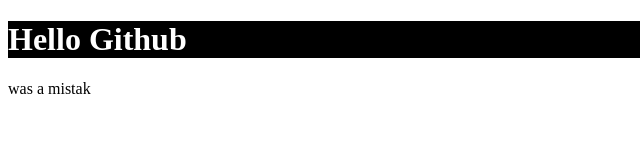
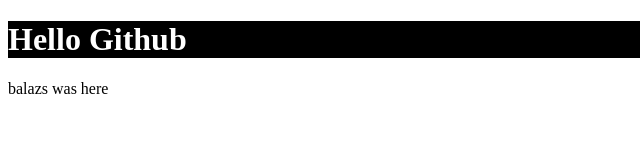
Before and after one commit to FBW-23-E10/github-recap, a plain HTML site: page index.html in a window 1280 px wide. Shown: the full height of the page, 0-640 px from the left. Drawn offline with Linux system fonts and the light colour scheme.

Commit message:
balazs was in the footer

```diff
--- a/index.html
+++ b/index.html
@@ -9,6 +9,6 @@
 <body>
     <h1>Hello Github</h1>
 
-    <footer>was a mistak</footer>
+    <footer>balazs was here</footer>
 </body>
 </html>
```
